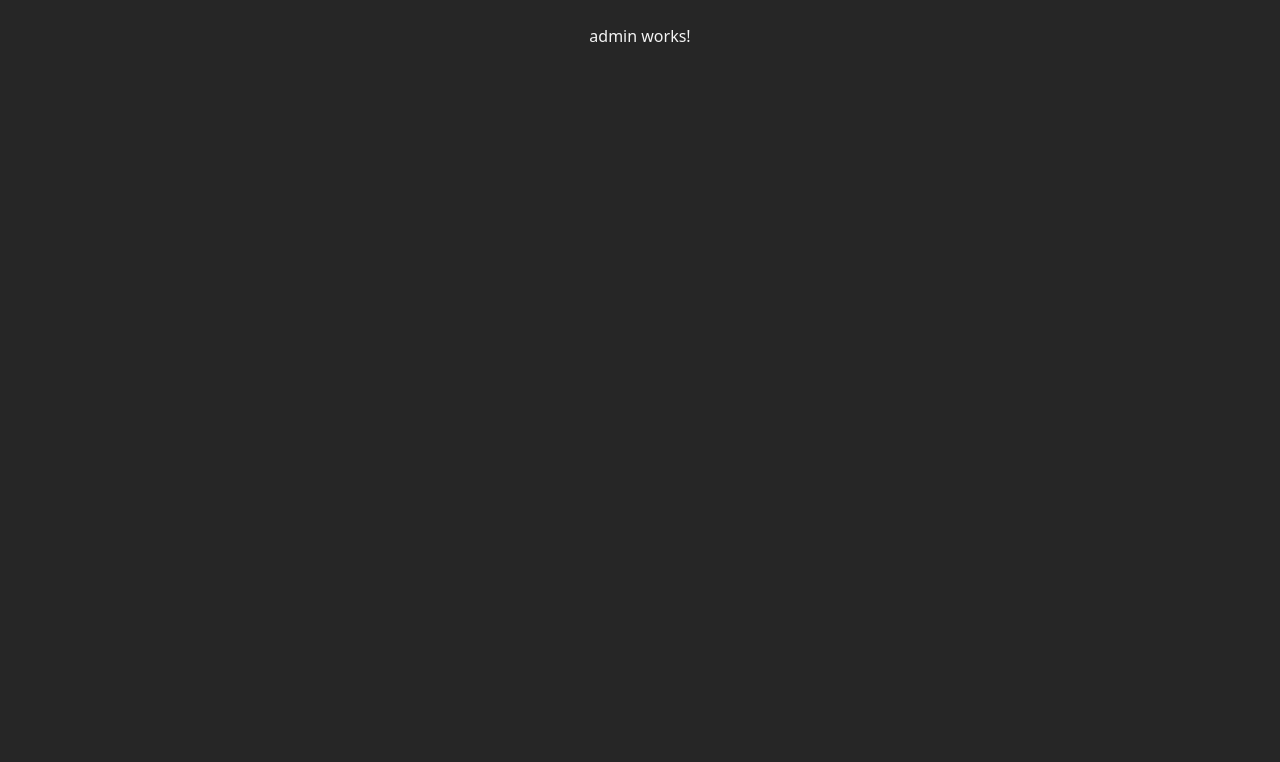
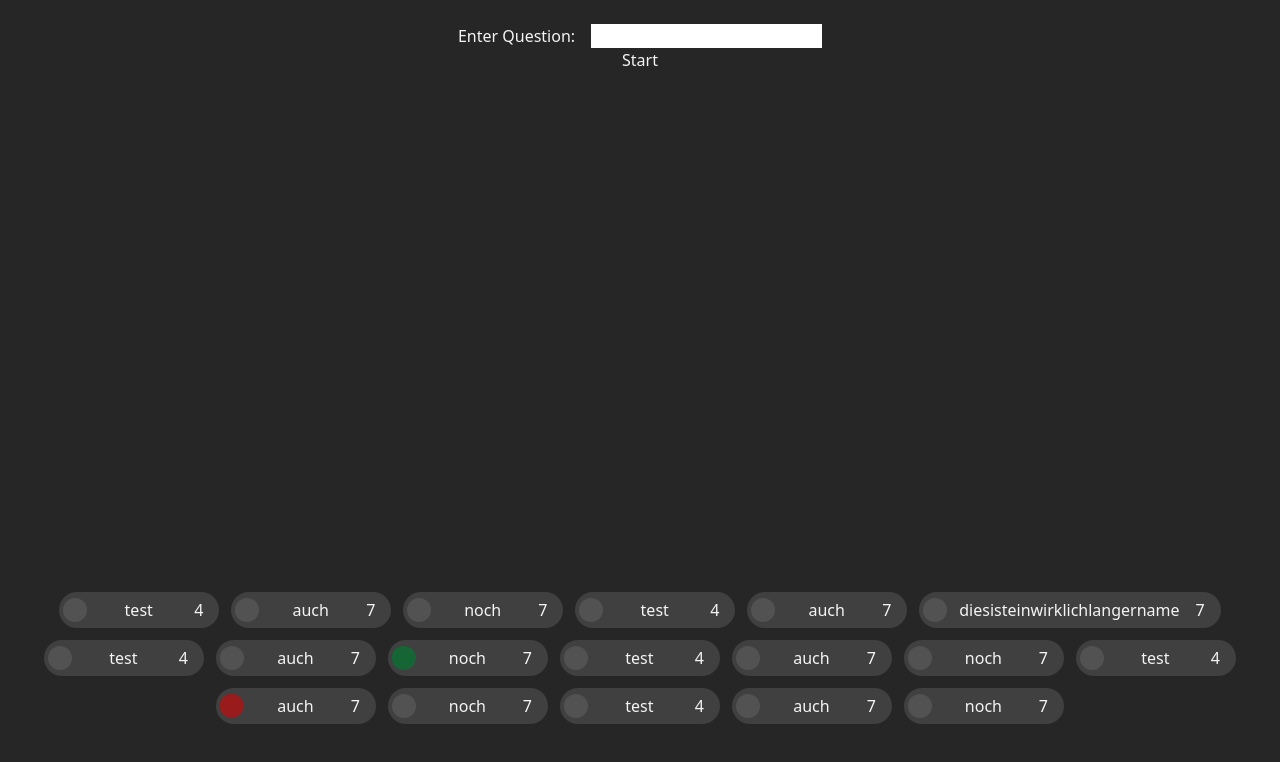
Before and after one commit to ThomasBoom89/quiz-tool, an Angular app in the folder frontend/: page /admin in a window 1280 px wide. Shown: the top 762 px of the page. Built offline with nearby package versions, Linux system fonts and the light colour scheme.

Commit message:
Player: Add player and state to admin view

```diff
--- a/frontend/src/app/app.component.html
+++ b/frontend/src/app/app.component.html
@@ -1,3 +1,3 @@
-<div class="p-6">
+<div class="p-6 h-[100vh]">
   <router-outlet></router-outlet>
 </div>
--- a/frontend/src/app/pages/admin/admin.component.html
+++ b/frontend/src/app/pages/admin/admin.component.html
@@ -1 +1,16 @@
-<p>admin works!</p>
+<div class="flex flex-col justify-between h-full pb-12">
+  <section>
+    <form class="flex flex-col" (ngSubmit)="onSubmitQuestionForm()" [formGroup]="questionForm">
+      <div>
+        <label for="question" class="pr-4">Enter Question:</label>
+        <input type="text" name="question" id="question" class="text-dark-font">
+      </div>
+      <input type="submit" value="Start">
+    </form>
+  </section>
+  <section class="flex flex-wrap gap-1 justify-center">
+    <div *ngFor="let player of players">
+      <app-player-mini [player]="player"></app-player-mini>
+    </div>
+  </section>
+</div>
--- a/frontend/src/app/pages/admin/admin.component.ts
+++ b/frontend/src/app/pages/admin/admin.component.ts
@@ -1,14 +1,47 @@
-import { Component, OnInit } from '@angular/core';
+import {Component} from '@angular/core';
+import {Player} from '../../interfaces/player';
+import {PlayerState} from '../../enums/player-state';
+import {FormControl, FormGroup, Validators} from '@angular/forms';
+
+interface questionFormGroup {
+  question: FormControl<string>;
+}
 
 @Component({
   selector: 'app-admin',
   templateUrl: './admin.component.html',
 })
-export class AdminComponent implements OnInit {
+export class AdminComponent {
 
-  constructor() { }
+  public players: Player[] = [
+    {id: 1, name: 'test', points: 4, state: PlayerState.none},
+    {id: 2, name: 'auch', points: 7, state: PlayerState.none},
+    {id: 2, name: 'noch', points: 7, state: PlayerState.none},
+    {id: 1, name: 'test', points: 4, state: PlayerState.none},
+    {id: 2, name: 'auch', points: 7, state: PlayerState.none},
+    {id: 2, name: 'diesisteinwirklichlangername', points: 7, state: PlayerState.none},
+    {id: 1, name: 'test', points: 4, state: PlayerState.none},
+    {id: 2, name: 'auch', points: 7, state: PlayerState.none},
+    {id: 2, name: 'noch', points: 7, state: PlayerState.active},
+    {id: 1, name: 'test', points: 4, state: PlayerState.none},
+    {id: 2, name: 'auch', points: 7, state: PlayerState.none},
+    {id: 2, name: 'noch', points: 7, state: PlayerState.none},
+    {id: 1, name: 'test', points: 4, state: PlayerState.none},
+    {id: 2, name: 'auch', points: 7, state: PlayerState.blocked},
+    {id: 2, name: 'noch', points: 7, state: PlayerState.none},
+    {id: 1, name: 'test', points: 4, state: PlayerState.none},
+    {id: 2, name: 'auch', points: 7, state: PlayerState.none},
+    {id: 2, name: 'noch', points: 7, state: PlayerState.none},
+  ];
 
-  ngOnInit(): void {
+  public questionForm: FormGroup<questionFormGroup>;
+
+  constructor() {
+    this.questionForm = new FormGroup<questionFormGroup>({
+      question: new FormControl<string>('', {nonNullable: true, validators: Validators.required}),
+    });
   }
 
+  public onSubmitQuestionForm() {
+  }
 }
--- a/frontend/src/app/services/admin.service.ts
+++ b/frontend/src/app/services/admin.service.ts
@@ -1,14 +1,19 @@
 import {Injectable} from '@angular/core';
+import {Router} from '@angular/router';
 
 @Injectable({
   providedIn: 'root'
 })
 export class AdminService {
 
-  constructor() {
+  private static readonly LOGIN_URL = 'api/v1/admin/login';
+
+  constructor(private readonly router: Router) {
   }
 
   public login(name: string, password: string) {
+    console.warn('name: ', name, 'password: ', password);
 
+    this.router.navigateByUrl('/admin');
   }
 }
```
